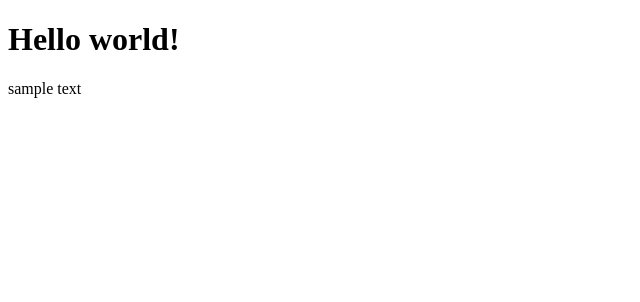
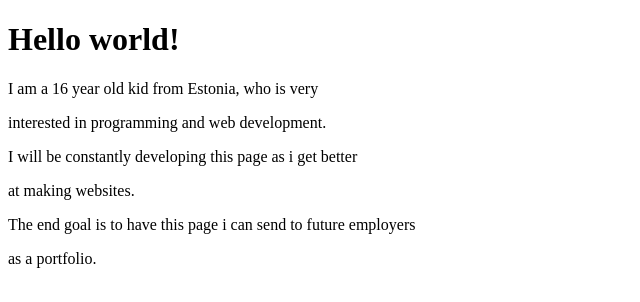
Before and after one commit to Twri-3348/twri-3348.github.io, a plain HTML site: page index.html in a window 1280 px wide. Shown: the whole page, without its empty margins (0-640 px from the left). Drawn offline with Linux system fonts and the light colour scheme.

Commit message:
Update index.html
About me and my goals

```diff
--- a/index.html
+++ b/index.html
@@ -1,9 +1,25 @@
 <!DOCTYPE html>
 <html>
 
+<head>
+	<title>Twri's personal webpage</title>
+</head>
+
 <body>
-<h1> Hello world!</h1>
-<p> sample text </p>
+
+<div class= "aboutme">
+	<h1>Hello world!</h1>
+
+	<p>I am a 16 year old kid from Estonia, who is very </p>
+	<p>interested in programming and web development.</p>
+
+	<p>I will be constantly developing this page as i get better</p>
+	<p>at making websites.</p>
+
+	<p>The end goal is to have this page i can send to future employers</p>
+	<p>as a portfolio.</p>
+</div>
+
 </body>
 
 </html>
```
